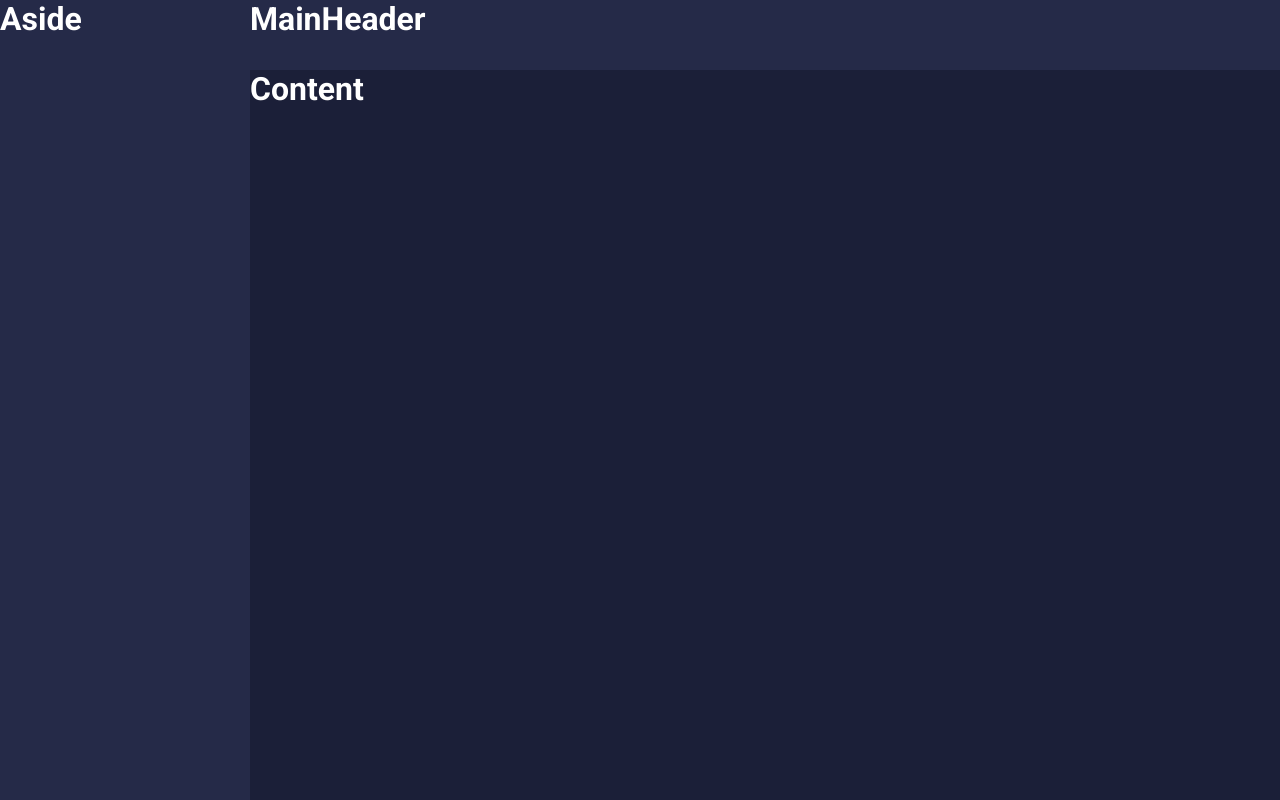
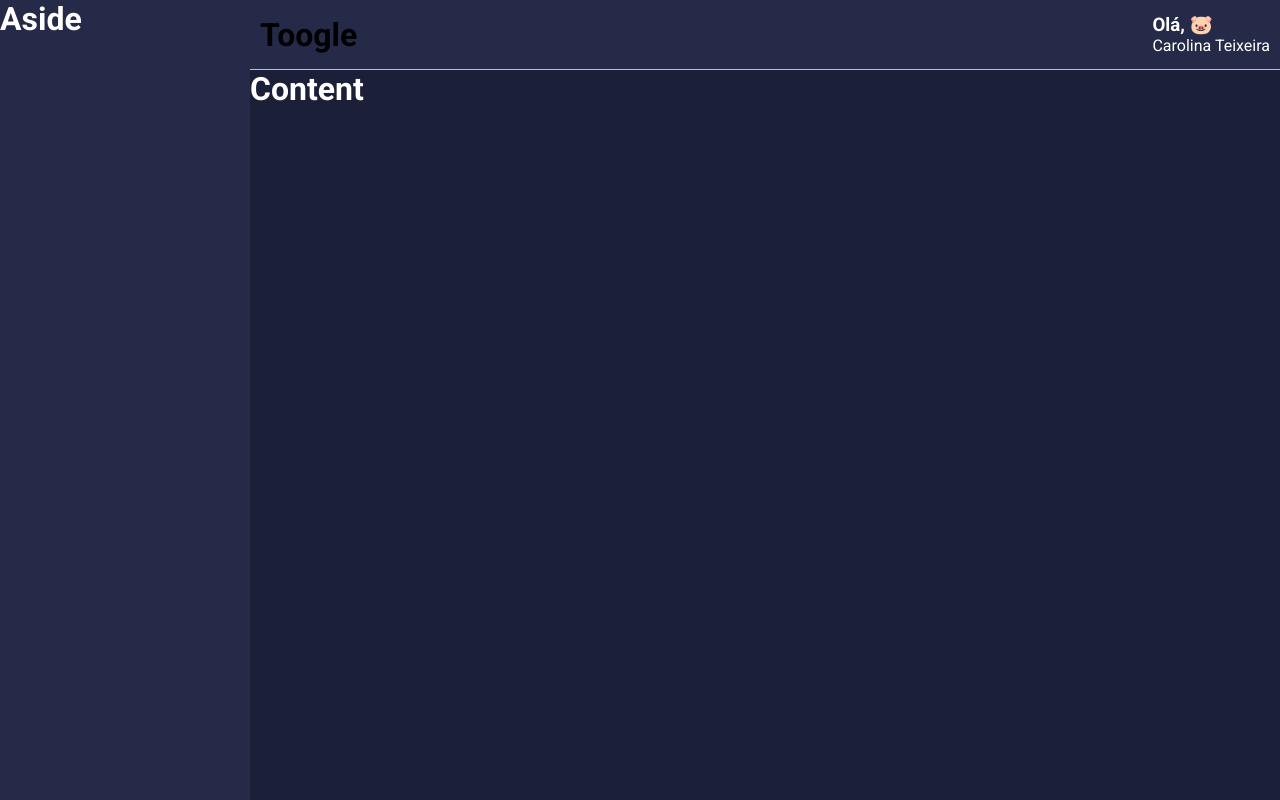
Before and after one commit to Carolinatxrs/minha-carteira, a React (Create React App) app: page / in a window 1280 px wide. Built offline with nearby package versions, Linux system fonts and the light colour scheme.

Commit message:
feat: cria o header principal

```diff
--- a/src/components/MainHeader/index.tsx
+++ b/src/components/MainHeader/index.tsx
@@ -1,11 +1,22 @@
-import React from 'react';
+import React, {useMemo} from 'react';
 
-import { Container } from './styles';
+import emojis from '../../utils/emojis';
+import { Container, Profile, Welcome, UserName } from './styles';
 
 const MainHeader: React.FC = () => {
+
+  const emoji = useMemo(() => {
+    const indice = Math.floor(Math.random() * emojis.length);
+    return emojis[indice];
+  },[]);
+
   return (
     <Container>
-      <h1>MainHeader</h1>
+      <h1>Toogle</h1>
+      <Profile>
+        <Welcome>Olá, {emoji}</Welcome>
+        <UserName>Carolina Teixeira</UserName>
+      </ Profile>
     </Container>
   );
 }
--- a/src/components/MainHeader/styles.ts
+++ b/src/components/MainHeader/styles.ts
@@ -2,6 +2,22 @@
 
 export const Container = styled.div`
   grid-area: MH;
+  /* color: ${props => props.theme.colors.white};   */
+  background-color: ${props => props.theme.colors.secondary};
+
+  display: flex;
+  justify-content: space-between;
+  align-items: center;
+
+  padding: 0 10px;
+
+  border-bottom: 1px solid ${props => props.theme.colors.gray};
+`;
+
+export const Profile = styled.div`
   color: ${props => props.theme.colors.white};
-  background-color: ${props => props.theme.colors.secondary};
 `;
+
+export const Welcome = styled.h3``;
+
+export const UserName = styled.span``;
--- /dev/null
+++ b/src/utils/emojis.ts
@@ -0,0 +1 @@
+export default ['🐸','🐱','🐶','🐯','🐷','🐼'];
```
